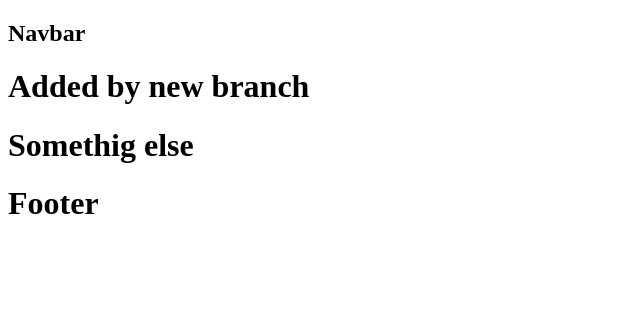
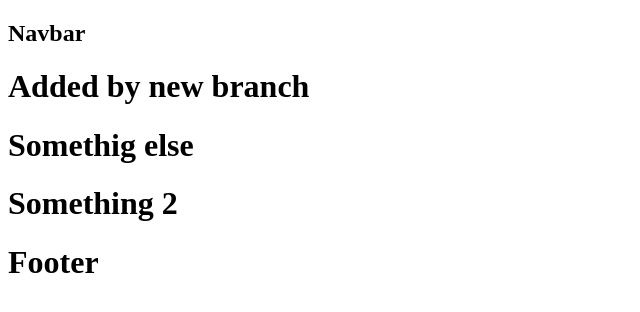
Before and after one commit to shakhbozv/git-tutorial, a plain HTML site: page index.html in a window 1280 px wide. Shown: the whole page, without its empty margins (0-640 px from the left). Drawn offline with Linux system fonts and the light colour scheme.

Commit message:
added by me

```diff
--- a/index.html
+++ b/index.html
@@ -14,6 +14,8 @@
 <main>
     <h1>Added by new branch</h1>
     <h1>Somethig else</h1>
+    <h1>Something 2</h1>
+
 </main>
 
 <footer><h1>Footer</h1></footer>
```
